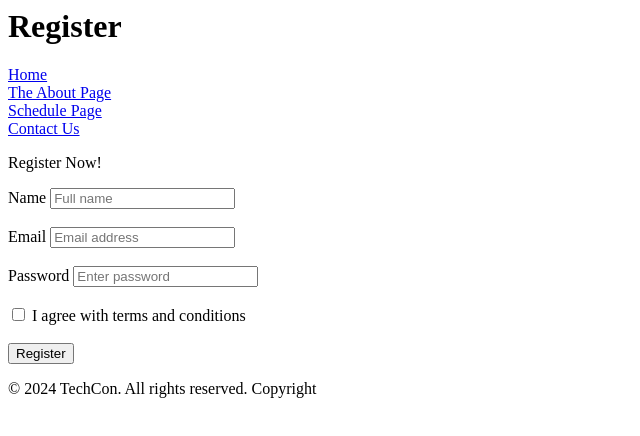
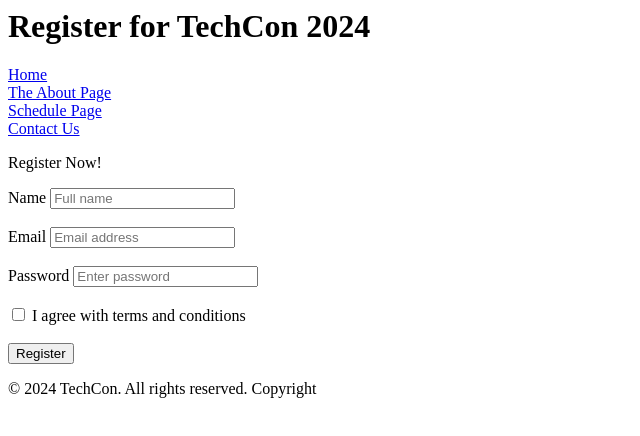
Before and after one commit to Timbo016/TechCon_HTML, a plain HTML site: page techcon_website/register.html in a window 1280 px wide. Shown: the whole page, without its empty margins (0-640 px from the left). Drawn offline with Linux system fonts and the light colour scheme.

Commit message:
Updated register.html

```diff
--- a/techcon_website/register.html
+++ b/techcon_website/register.html
@@ -6,7 +6,7 @@
 </head>
 <body>
     <header>
-        <h1>Register</h1>
+        <h1>Register for TechCon 2024</h1>
         <nav>
             <a href="index.html" target="_blank">Home</a><br>
             <a href="about.html" target="_blank">The About Page</a><br>
```
